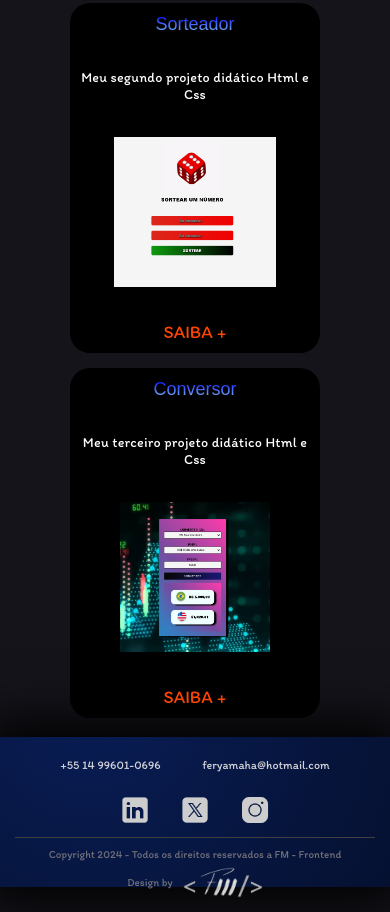
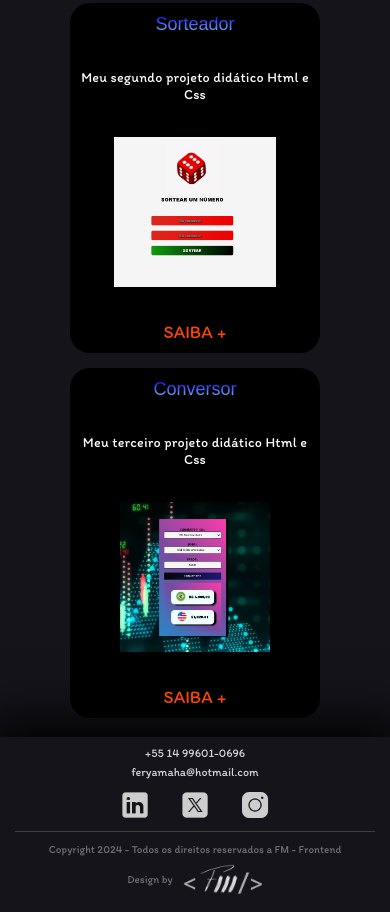
Before and after one commit to feryamaha/FM-FRONT-END---PORTIFOLIO, a website: page index.html in a window 390 px wide. Shown: the part 5005-5917 px from the top of the page. Drawn offline with Linux system fonts and the light colour scheme; a web font is replaced by a local one.

Commit message:
Ajuste responsivo
Ajuste na responsividade no height do banner1 e do box social do footer!

```diff
--- a/assets/sass/components.scss
+++ b/assets/sass/components.scss
@@ -51,7 +51,7 @@ header {
 }
 
 .box-content-header .logo-header img {
-    width: 100%
+    width: 100%;
 }
 
 nav ul {
@@ -75,7 +75,7 @@ nav ul li a:hover {
 .banner1 .container {
     display: flex;
     width: 100%;
-    height: 90vh;
+    /*height: 90vh;*/
     margin: 0 auto;
     flex-direction: column;
     align-items: center
@@ -411,14 +411,14 @@ footer {
 footer .container {
     width: 100%;
     max-width: none;
-    height: 150px;
+    /*height: 150px;*/
     margin: 0;
     display: flex;
     flex-direction: column;
     justify-content: space-between;
     padding: 0 15px;
     box-shadow: 0 0 50px 15px black;
-    background-image: radial-gradient(circle 815px at 23.4% -21.8%, rgba(9, 29, 85, 1) 0.2%, rgba(0, 0, 0, 1) 100.2%);
+    /* background-image: radial-gradient(circle 815px at 23.4% -21.8%, rgba(9, 29, 85, 1) 0.2%, rgba(0, 0, 0, 1) 100.2%);*/
 }
 
 .wrapper-social-footer p {
@@ -575,6 +575,15 @@ footer .container {
         border: none;
     }
 
+    .wrapper-social-footer {
+        flex-direction: column;
+    }
+
+    .wrapper-social-footer p,
+    .wrapper-social-footer .box-social {
+        margin-top: 1.5%;
+    }
+
 }
 
 @media (max-width:600px) {
@@ -614,7 +623,6 @@ footer .container {
 
     .wrapper-social-footer p,
     .wrapper-social-footer .box-social {
-        margin-top: 5%;
         font-size: 1.2rem
     }
 
```
Also changed, not shown: assets/css/components.css, assets/css/main.css, 2 other files.
